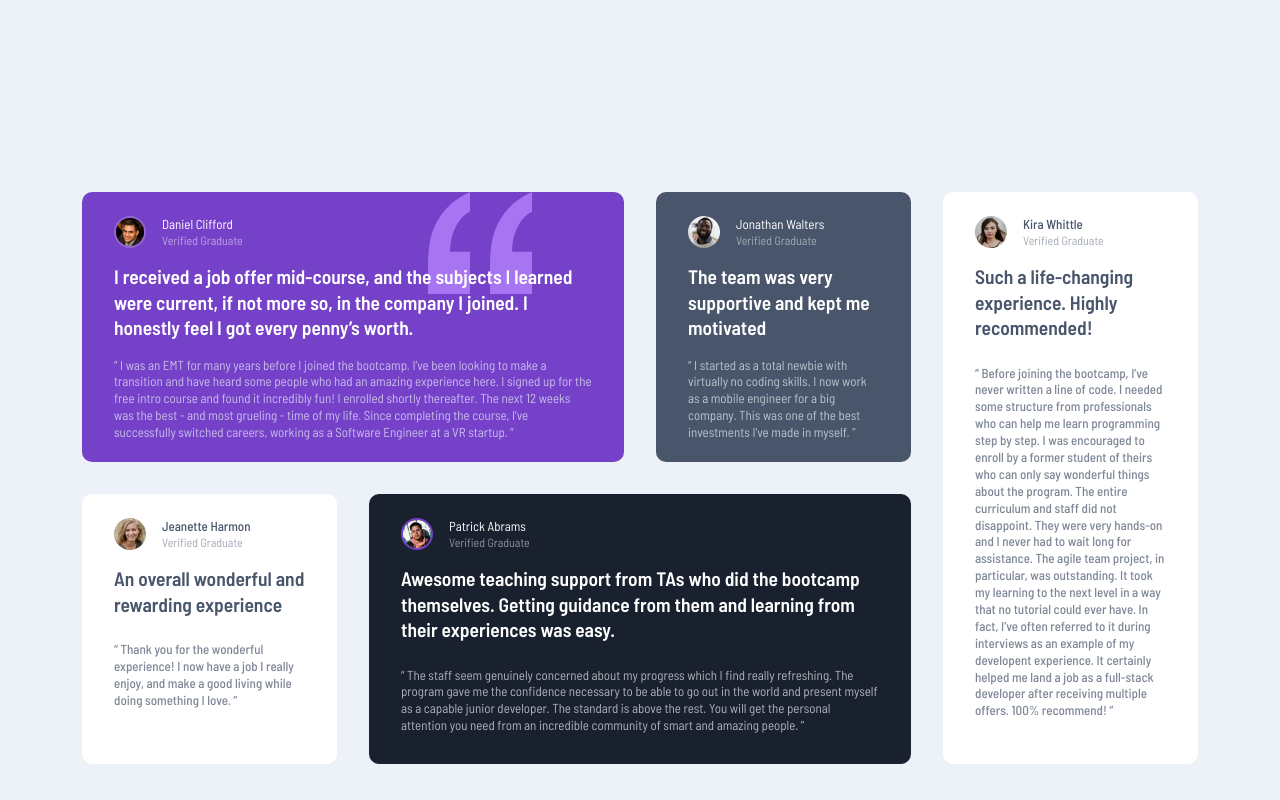
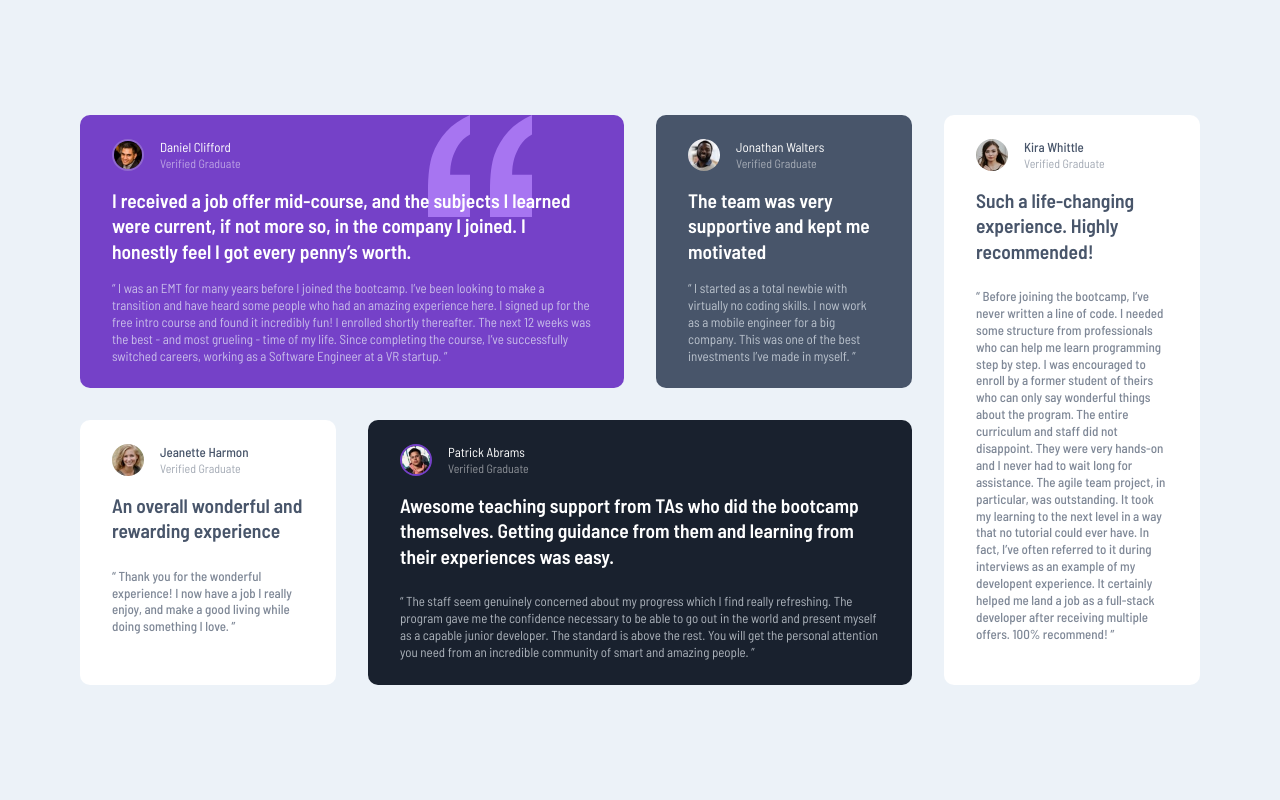
Before and after one commit to Denchiks37/Testimonials-grid-section, a plain HTML site: page index.html in a window 1280 px wide. Drawn offline with Linux system fonts and the light colour scheme.

Commit message:
Fixed leyout for smaller screens

```diff
--- a/style.css
+++ b/style.css
@@ -71,14 +71,22 @@
   background-color: var(--light-grayish);
   display: grid;
   place-content: center;
-  margin-top: 15%;
+  min-height: 100vh;
 }
 
 .main {
   display: grid;
-  grid-template-columns: repeat(4, 255px);
-  grid-template-rows: repeat(2, 270px);
+  grid-template-areas:
+    "one"
+    "two"
+    "three"
+    "four"
+    "five";
+  grid-auto-columns: 1fr;
   gap: 32px;
+  padding-block: 2rem;
+  width: min(95%, 70rem);
+  margin-inline: auto;
   color: var(--white);
 }
 
@@ -151,21 +159,60 @@
   background-image: url(images/bg-pattern-quotation.svg);
   background-repeat: no-repeat;
   background-position: 79% 0%;
+  grid-area: one;
 }
 
 .card-light {
   background-color: var(--very-dark-grayish);
+  grid-area: two;
 }
 .card-white {
   background-color: var(--white);
   color: var(--very-dark-grayish);
+  grid-area: three;
 }
 .card-dark {
   background-color: var(--very-dark-blackish);
-  grid-column: -4/-2;
+  grid-area: four;
 }
 .card-long {
   background-color: var(--white);
-  grid-column: 4/5;
-  grid-row: -3/-1;
+  grid-area: five;
 }
+
+@media (min-width: 33em) {
+  .main {
+    grid-template-areas:
+      "one one"
+      "two three"
+      "five five"
+      "four four";
+  }
+}
+
+@media (min-width: 38em) {
+  .main {
+    grid-template-areas:
+      "one one"
+      "two five"
+      "three five"
+      "four four";
+  }
+}
+
+@media (min-width: 54em) {
+  .main {
+    grid-template-areas:
+      "one one two"
+      "five five five"
+      "three four four";
+  }
+}
+
+@media (min-width: 75em) {
+  .main {
+    grid-template-areas:
+      "one one two five"
+      "three four four five";
+  }
+}
```
